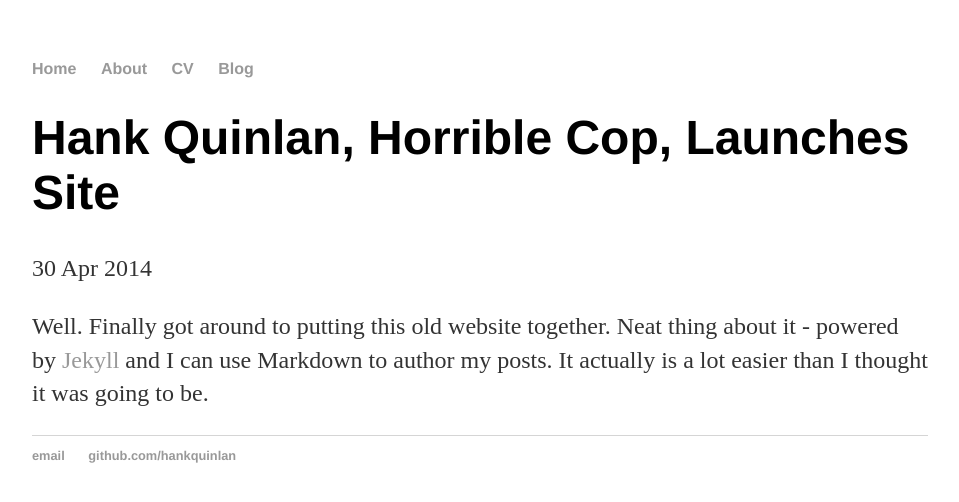
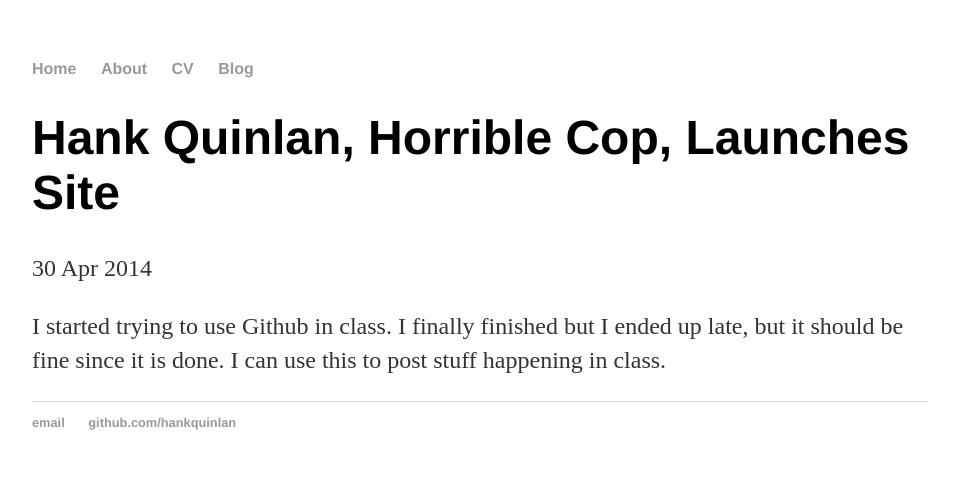
Before and after one commit to abdult1726/abdult1726.github.io, a Jekyll site: the page built from _posts/2014-09-20-weekly-reflection-number-one.md, in a window 1280 px wide. Shown: the top 502 px of the page, without its empty margins (160-1119 px from the left). Built offline with Jekyll 4.4.1, drawn with Linux system fonts in a browser that asks for light colours.

Commit message:
Update 2014-09-20-weekly-reflection-number-one.md

```diff
--- a/_posts/2014-09-20-weekly-reflection-number-one.md
+++ b/_posts/2014-09-20-weekly-reflection-number-one.md
@@ -4,4 +4,4 @@ title: "Hank Quinlan, Horrible Cop, Launches Site"
 date: 2014-04-30
 ---
 
-Well. Finally got around to putting this old website together. Neat thing about it - powered by [Jekyll](http://jekyllrb.com) and I can use Markdown to author my posts. It actually is a lot easier than I thought it was going to be.
+I started trying to use Github in class. I finally finished but I ended up late, but it should be fine since it is done. I can use this to post stuff happening in class.
```
